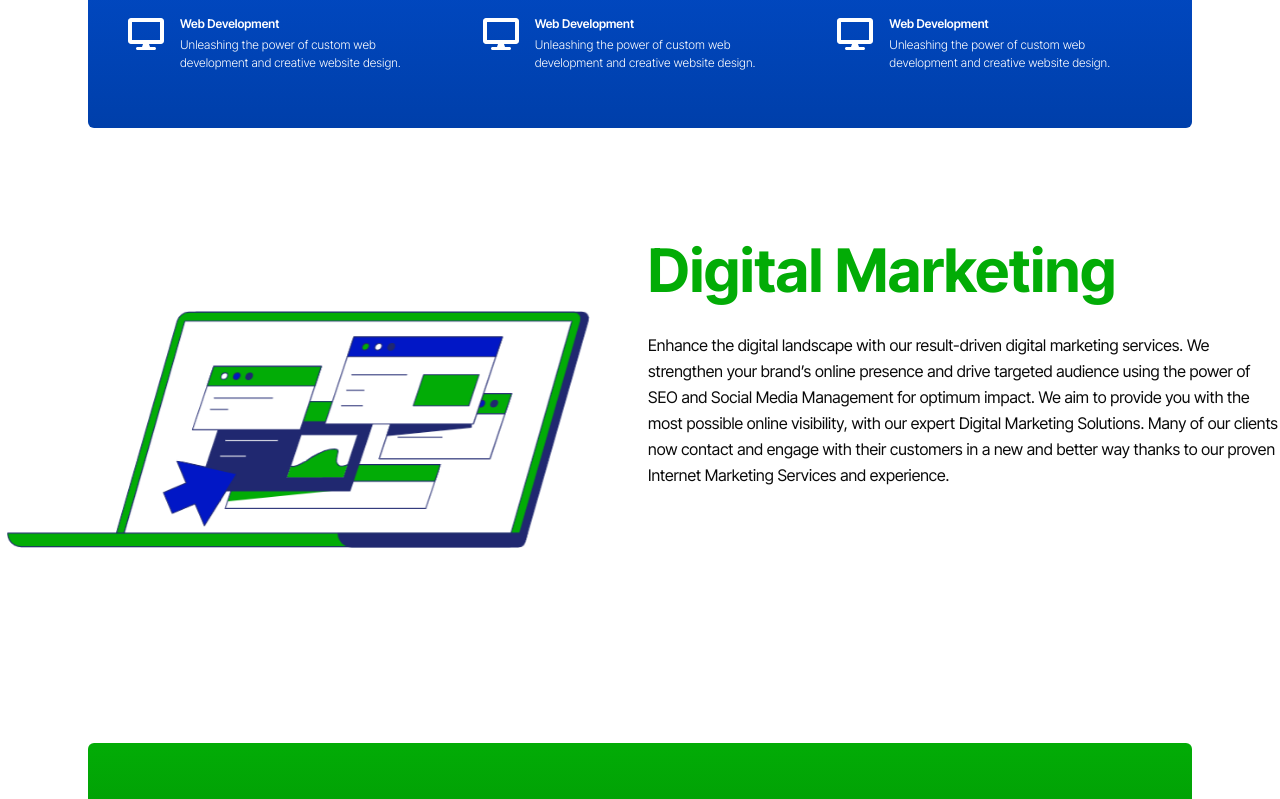
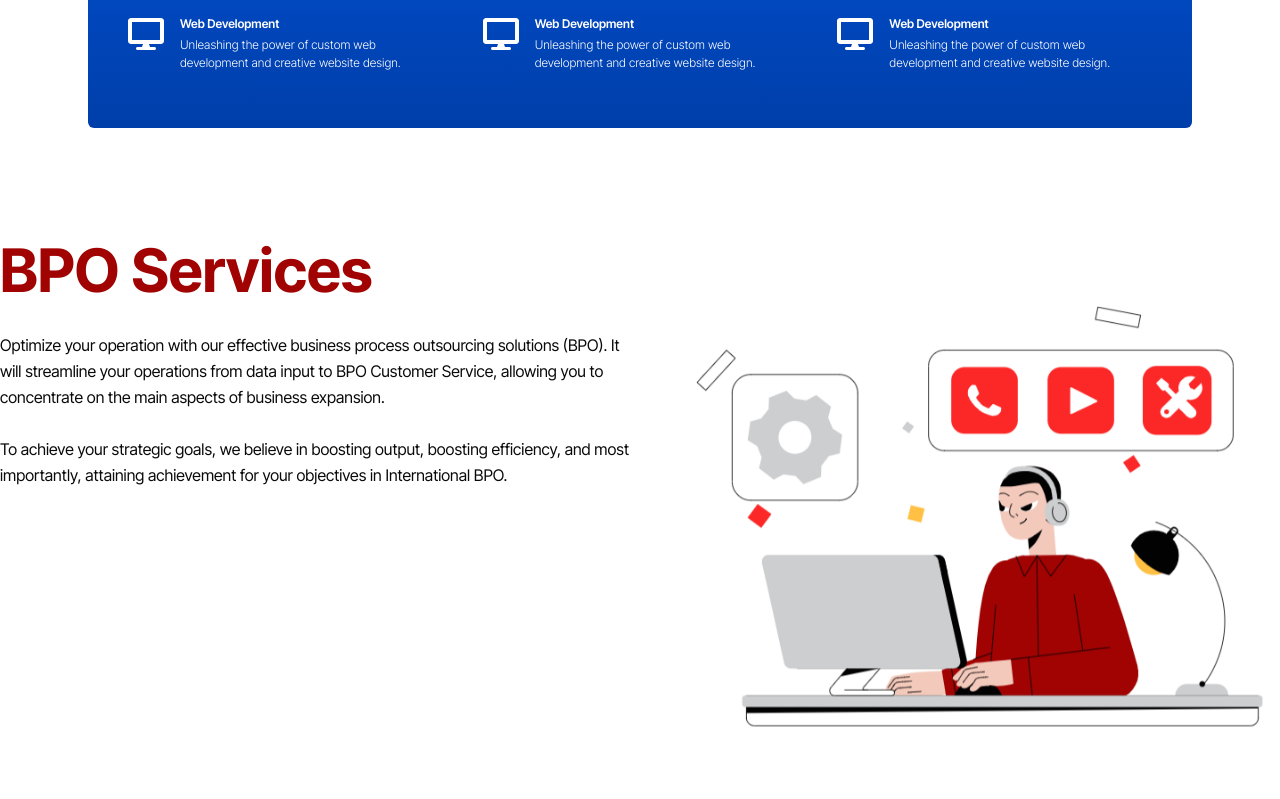
Before and after one commit to Muazzia/Responicaa, a React (Vite) app: page / in a window 1280 px wide. Shown: the part 2660-3459 px from the top of the page. Built offline with nearby package versions, Linux system fonts and the light colour scheme.

Commit message:
removed digital marketing

```diff
--- a/src/pages/landingPage/index.tsx
+++ b/src/pages/landingPage/index.tsx
@@ -1,7 +1,6 @@
 import HeroSection from "./components/HeroSection";
 import AboutSection from "./components/AboutSection";
 import DigitalSolutionSection from "./components/DigitalSolutionSection";
-import DigitalMarketingSection from "./components/DigitalMarketingSection";
 import BPOServicesSection from "./components/BPOServicesSection";
 import IndustriesSection from "./components/IndustriesSection";
 import WhyResponicaSection from "./components/WhyResponicaSection";
@@ -33,7 +32,7 @@ const LandingPage = () => {
         <h1 className="text-5xl font-semibold">Our Services</h1>
       </div>
       <DigitalSolutionSection />
-      <DigitalMarketingSection />
+      {/* <DigitalMarketingSection /> */}
       <BPOServicesSection />
       <IndustriesSection />
       <WhyResponicaSection />
```
